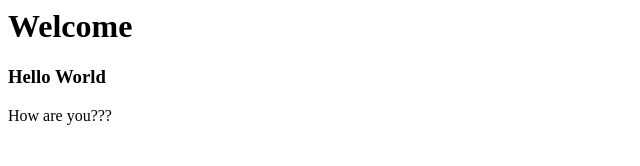
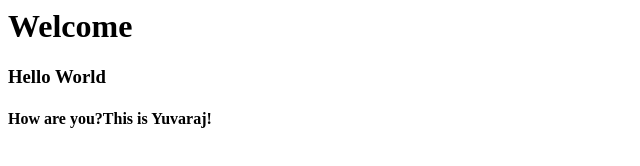
Before and after one commit to yuvaraj382/init_repo, a plain HTML site: page index.html in a window 1280 px wide. Shown: the whole page, without its empty margins (0-640 px from the left). Drawn offline with Linux system fonts and the light colour scheme.

Commit message:
Update index.html

```diff
--- a/index.html
+++ b/index.html
@@ -4,6 +4,6 @@
 </head>
 <body>
 <h3>Hello World</h3>
-How are you???
+  <h4>How are you?This is Yuvaraj!</h4>
 </body>
 </html>
```
